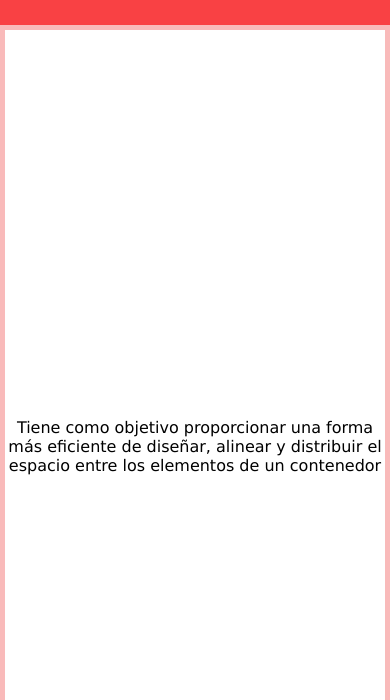
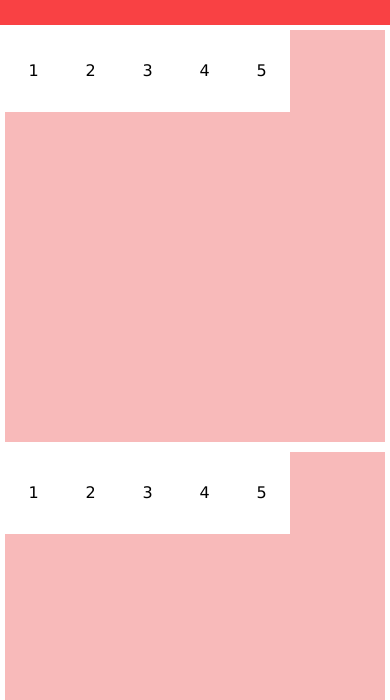
Before and after one commit to LucasManuelRodriguez/pruebaWeb, a plain HTML site: page index.html in a window 390 px wide. Shown: the part 144-844 px from the top of the page. Drawn offline with Linux system fonts and the light colour scheme.

Commit message:
Modificacion de html y css e interacción para aprender

```diff
--- a/index.html
+++ b/index.html
@@ -9,21 +9,6 @@
 </head>
 <body>
     <h1>¡¡Bienvenidos a Flexbox!!</h1>
-    <section class="box-articles">
-        <article class="box-article">
-            <p>Tiene como objetivo proporcionar una forma más eficiente de diseñar,
-            alinear y distribuir el espacio entre los elementos de un contenedor</p>
-        </article>
-        <article class="box-article">
-
-        </article>
-        <article class="box-article">
-
-        </article>
-        <article class="box-article">
-
-        </article>
-    </section>
     <section class="box">
         <div class="box_direction column">
             <div class="box_children">1</div>
--- a/main.css
+++ b/main.css
@@ -11,34 +11,6 @@ h1{
     align-items: center;
     justify-content: center;
     text-align: center;
-}
-.box-articles{
-    background-color: rgba(238, 75, 75, 0.384);
-    width: 100%;
-    height: 100vh;
-    margin-bottom: 1%;
-    display: flex;
-    flex-flow: row wrap;
-    justify-content: space-around;
-    align-items: center;
-}
-.box-article{
-    width: 45%;
-    height: 45%;
-    background-color: white;
-    display: flex;
-    align-items: center;
-    text-align: center;
-}
-@media (max-width:500px){
-    .box-articles{
-        height: auto;
-    }
-    .box-article{
-        width: 100%;
-        height: 100vh;
-        border: solid  rgba(238, 75, 75, 0.384) 5px;
-    }
 }
 .box{
     width: 100%;
```
